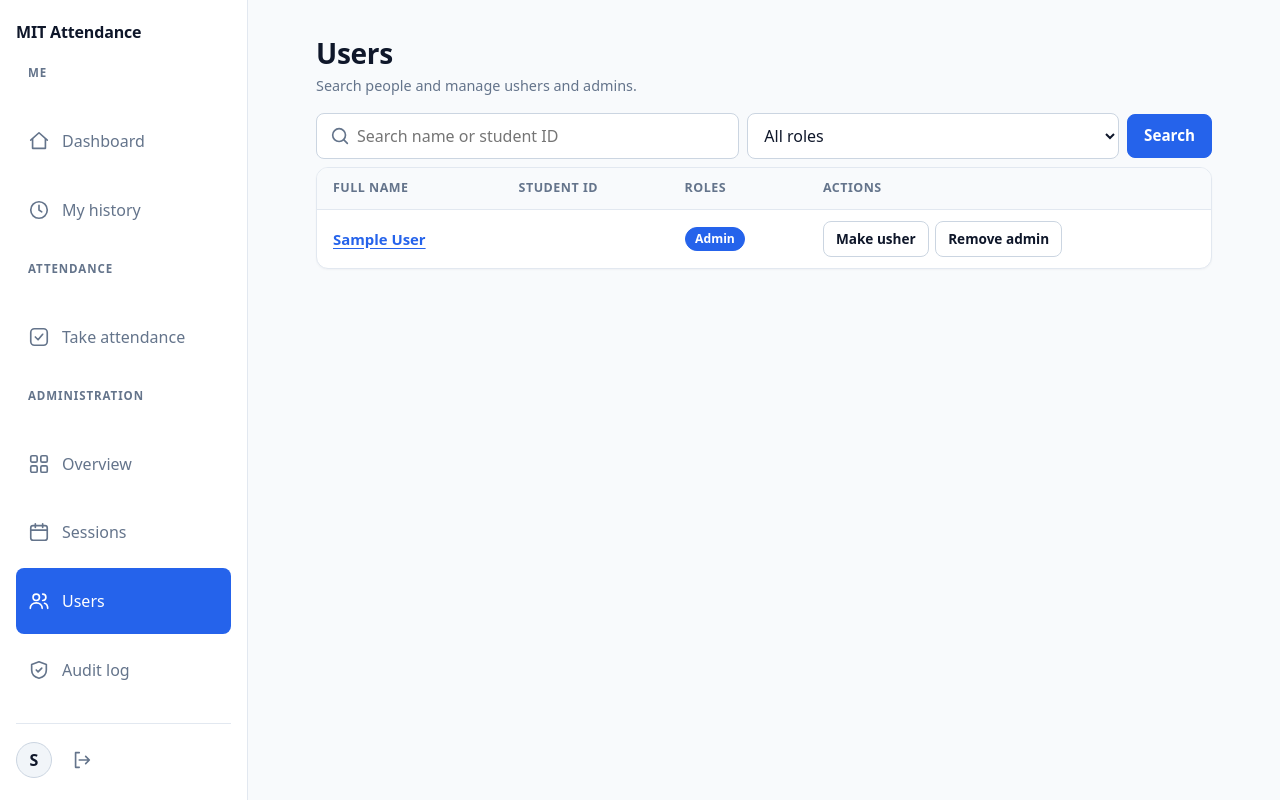
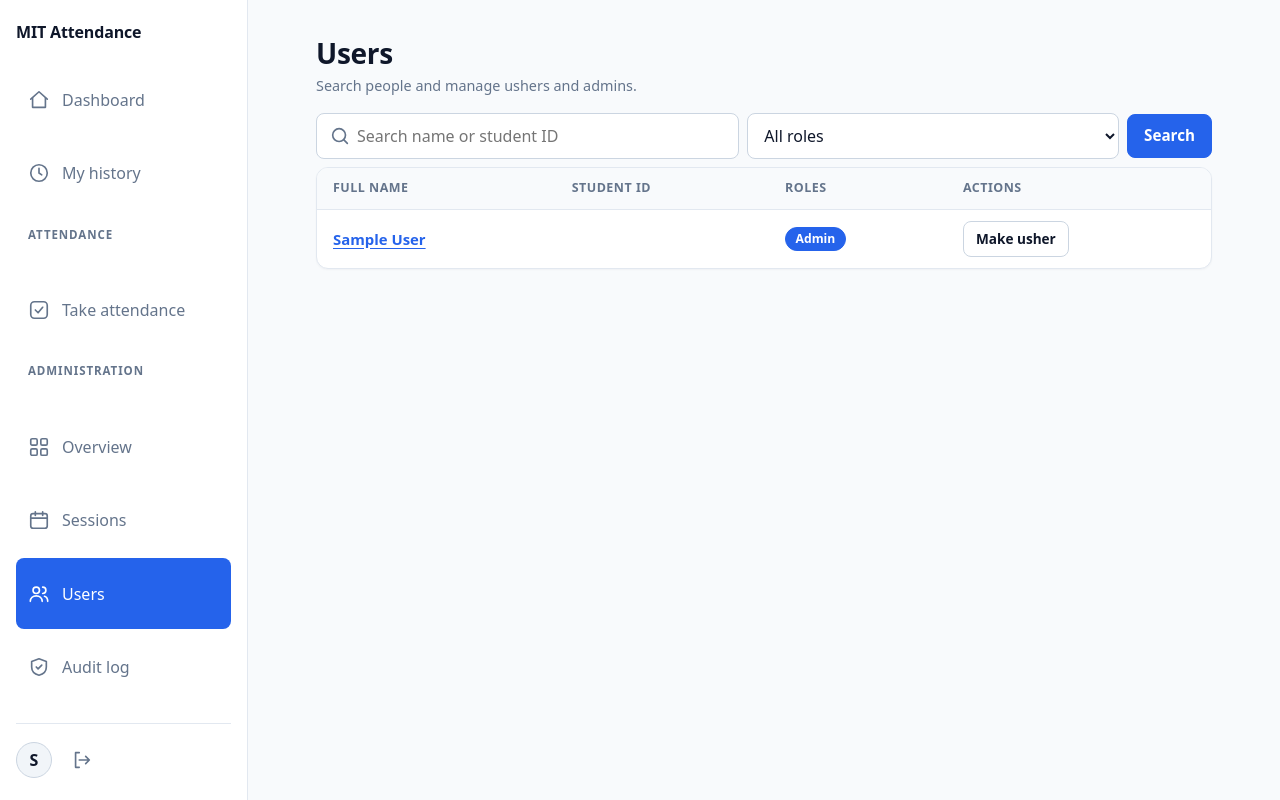
Before and after one commit to AgbogidiRhunor/mitattendance, a Django app: page /manage/users/ in a window 1280 px wide. Run offline with Django 5.2, Linux system fonts and the light colour scheme; the visitor is signed in with stand-in values (Sample User, id 1); data comes from the database, SQL or seed files in the repository.

Commit message:
Remove "Me" label from navigation and simplify user role management buttons

```diff
--- a/templates/_nav.html
+++ b/templates/_nav.html
@@ -1,5 +1,4 @@
 <nav class="nav" aria-label="Sections">
-  <p class="nav-label">Me</p>
   <a href="{% url 'dashboard' %}" class="{% if n == 'dashboard' %}active{% endif %}"><svg class="icon"><use href="#i-home"/></svg>Dashboard</a>
   <a href="{% url 'history' %}" class="{% if n == 'history' %}active{% endif %}"><svg class="icon"><use href="#i-clock"/></svg>My history</a>
   {% if perms.meetings.take_attendance %}
--- a/templates/meetings/manage/users.html
+++ b/templates/meetings/manage/users.html
@@ -16,7 +16,6 @@
       <td data-label="" class="row-action"><form method="post" action="{% url 'manage_user_role' u.pk %}" class="inline">
         {% csrf_token %}<input type="hidden" name="qs" value="{{ request.GET.urlencode }}">
         {% if u.has_usher_role %}<button class="btn btn-small" name="action" value="revoke_usher">Remove usher</button>{% else %}<button class="btn btn-small" name="action" value="grant_usher">Make usher</button>{% endif %}
-        {% if u.is_superuser %}<button class="btn btn-small" name="action" value="revoke_admin" data-confirm="Remove administrator access for {{ u.full_name }}?">Remove admin</button>{% else %}<button class="btn btn-small" name="action" value="grant_admin" data-confirm="Give {{ u.full_name }} full administrator access?">Make admin</button>{% endif %}
       </form></td></tr>
   {% empty %}<tr><td colspan="4" class="empty">No users found.</td></tr>{% endfor %}</tbody>
 </table></div>
```
